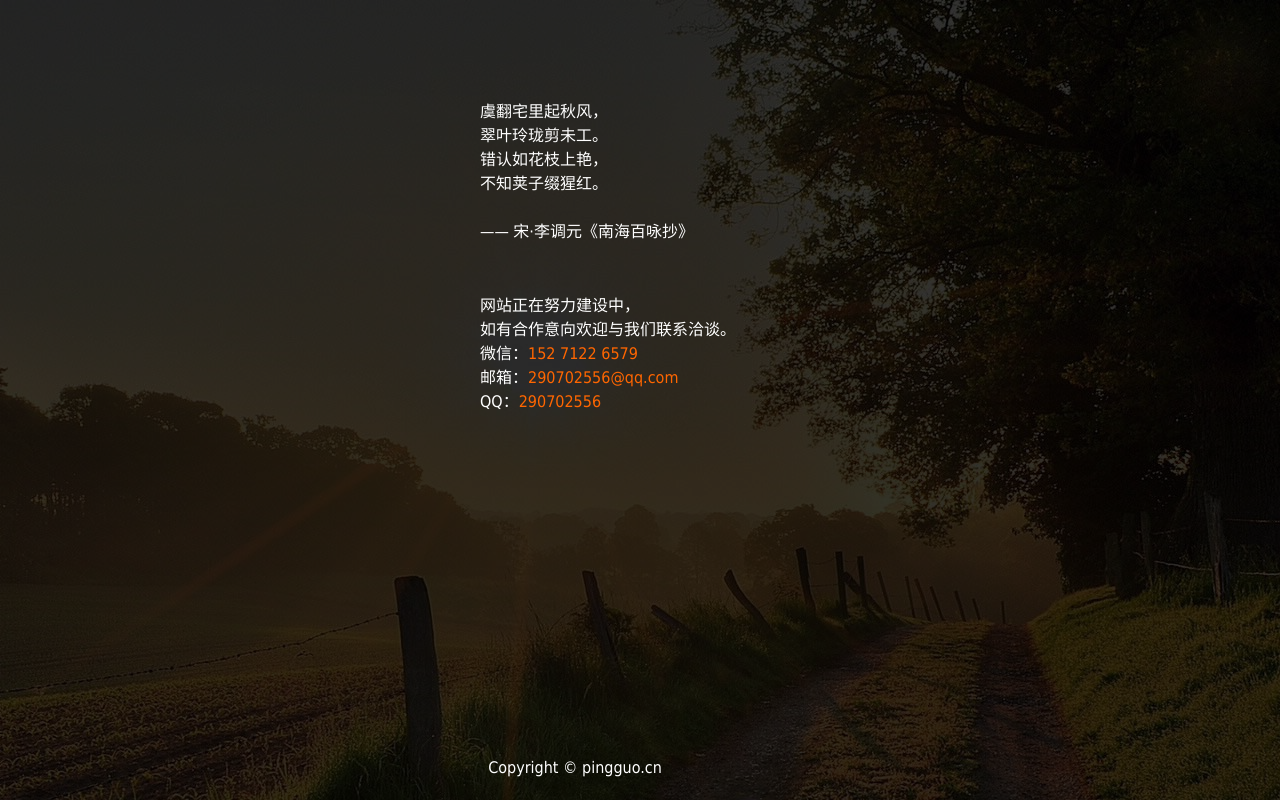
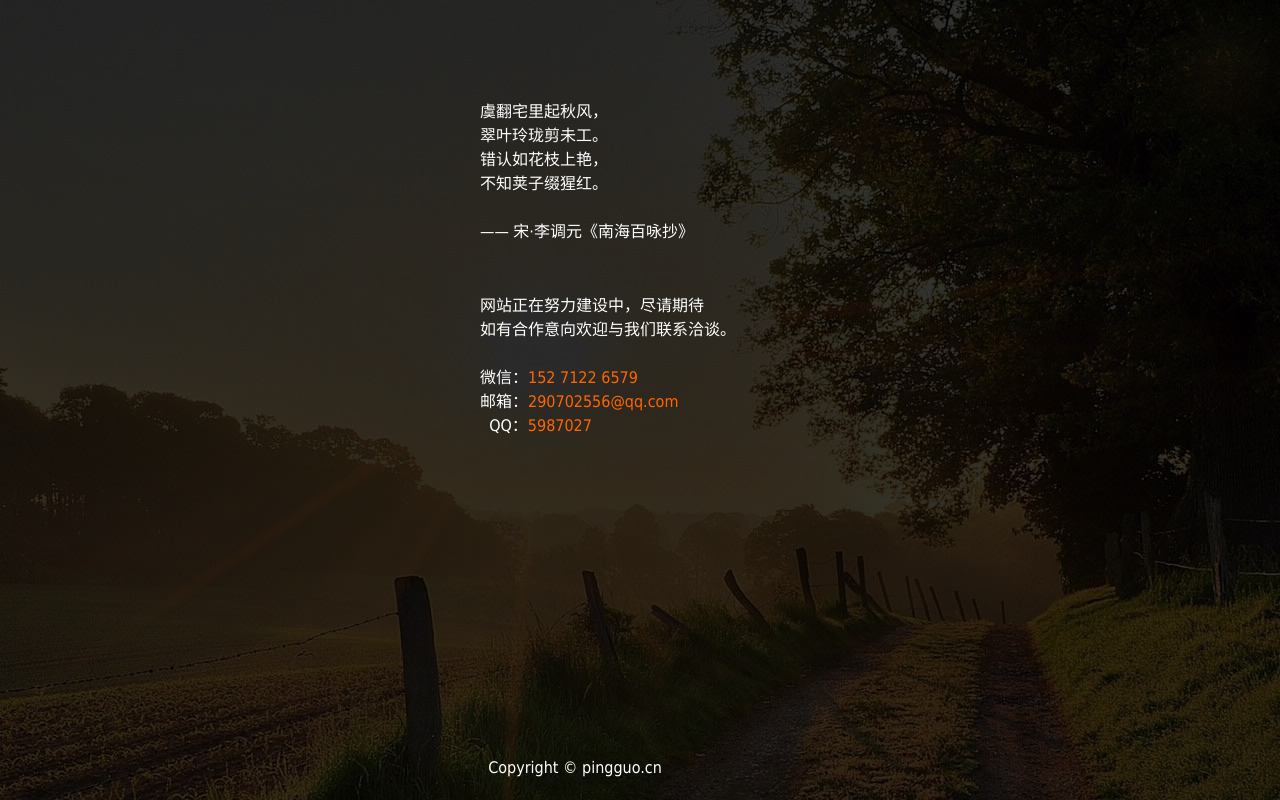
Before and after one commit to az031120103/pingguo, a plain HTML site: page index.html in a window 1280 px wide. Drawn offline with Linux system fonts and the light colour scheme.

Commit message:
联系方式修改

```diff
--- a/index.html
+++ b/index.html
@@ -72,11 +72,12 @@
         <p>—— 宋·李调元《南海百咏抄》</p>
       </div>
       <div class="comming-soon">
-        <p>网站正在努力建设中，</p>
+        <p>网站正在努力建设中，尽请期待</p>
         <p>如有合作意向欢迎与我们联系洽谈。</p>
+        <p></p>
         <p>微信：<em>152 7122 6579</em></p>
         <p>邮箱：<em>290702556@qq.com</em></p>
-        <p>QQ：<em>290702556</em></p>
+        <p>&nbsp;&nbsp;QQ：<em>5987027</em></p>
       </div>
     </div>
     <div class="foot">
```
